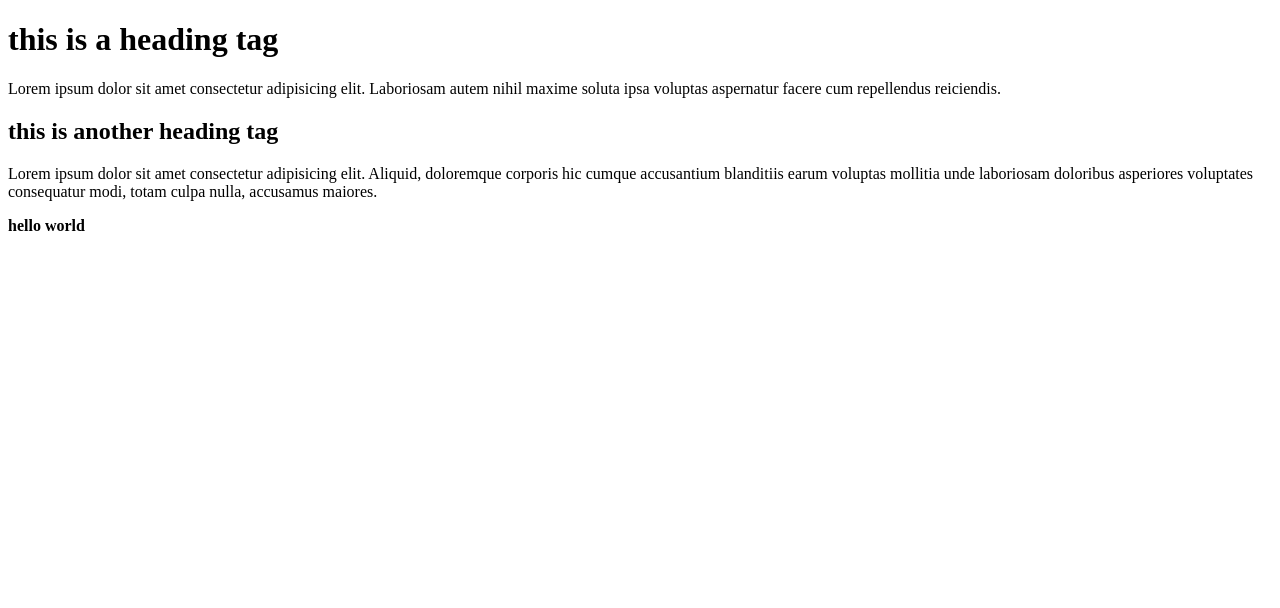
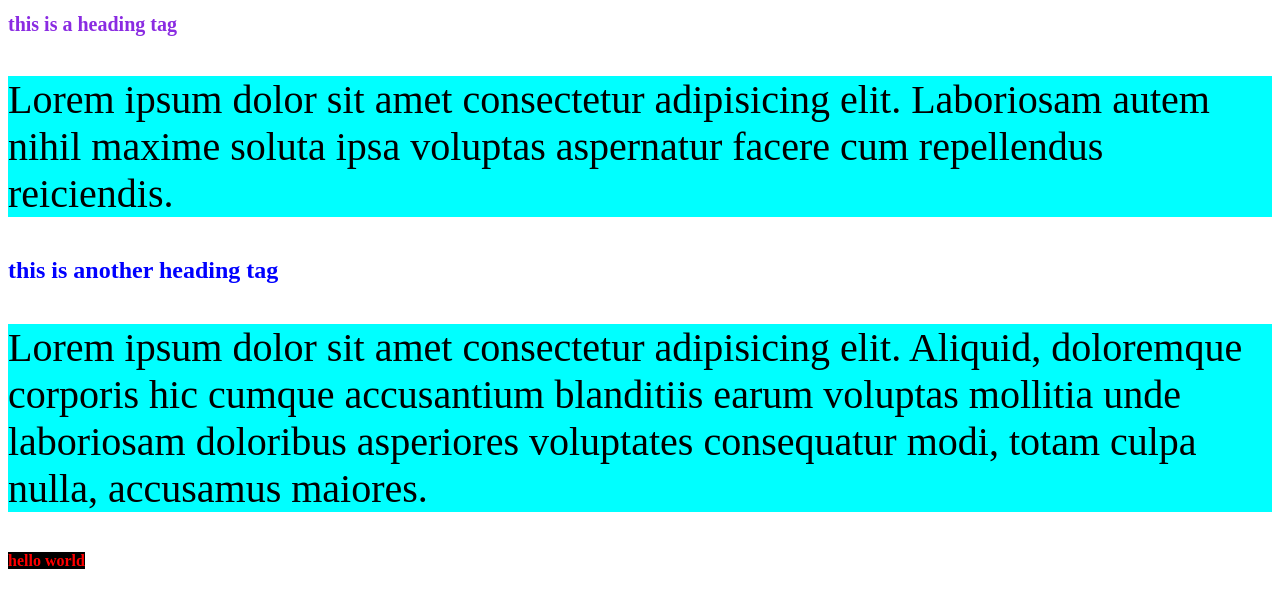
Before and after one commit to rashidulub/my-third-repo, a plain HTML site: page index.html in a window 1280 px wide. Drawn offline with Linux system fonts and the light colour scheme.

Commit message:
css added

```diff
--- a/index.html
+++ b/index.html
@@ -5,6 +5,7 @@
     <meta http-equiv="X-UA-Compatible" content="IE=edge">
     <meta name="viewport" content="width=device-width, initial-scale=1.0">
     <title>my third github </title>
+    <link rel="stylesheet" href="style.css">
 </head>
 <body>
     <h1>this is a heading tag</h1>
--- /dev/null
+++ b/style.css
@@ -0,0 +1,16 @@
+h1{
+    color: blueviolet;
+    font-size: 20px;
+}
+p{
+    background-color: aqua;
+    font-size: 40px;
+}
+strong{
+    background-color: black;
+    color: red;
+}
+h2{
+    font-weight: 700px;
+    color: blue;
+}
```
